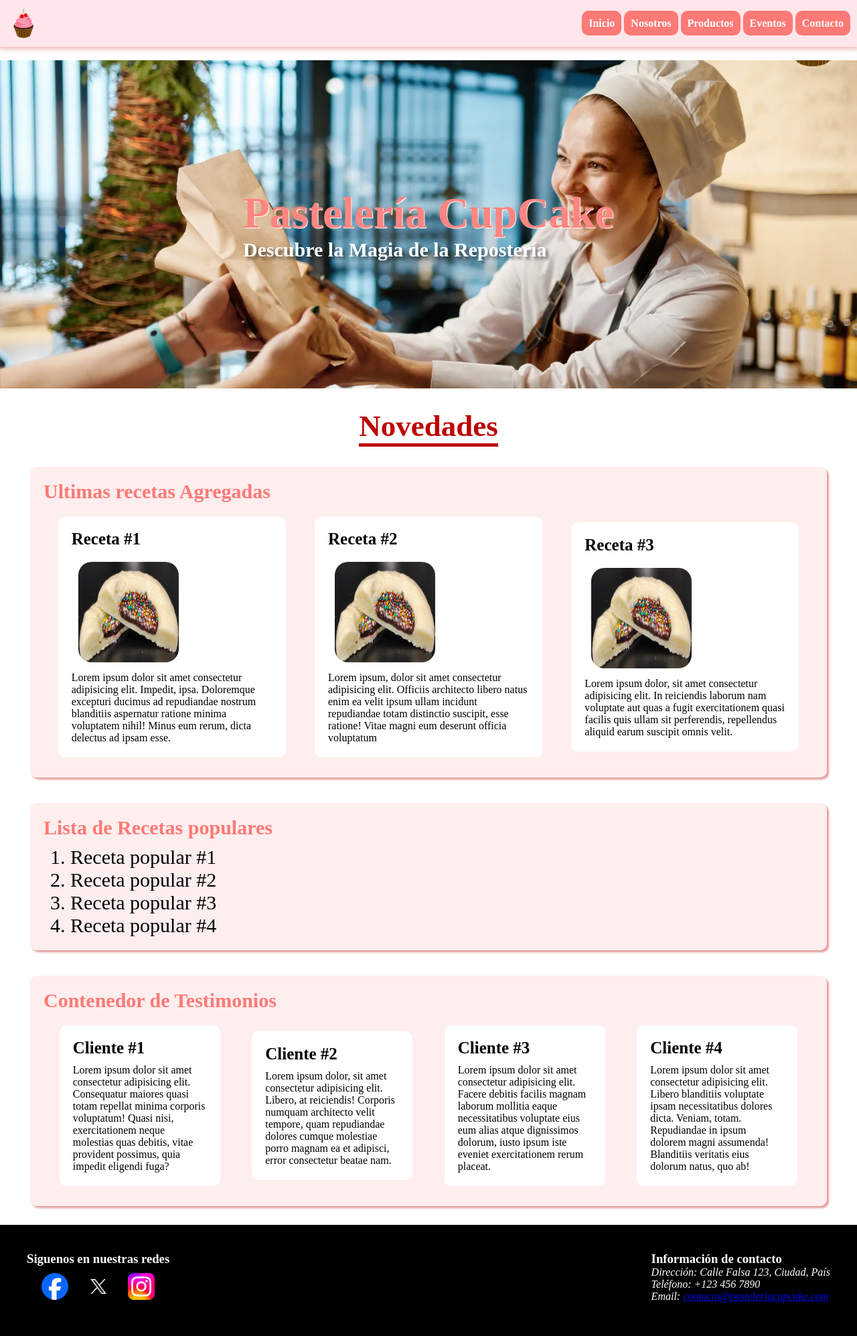
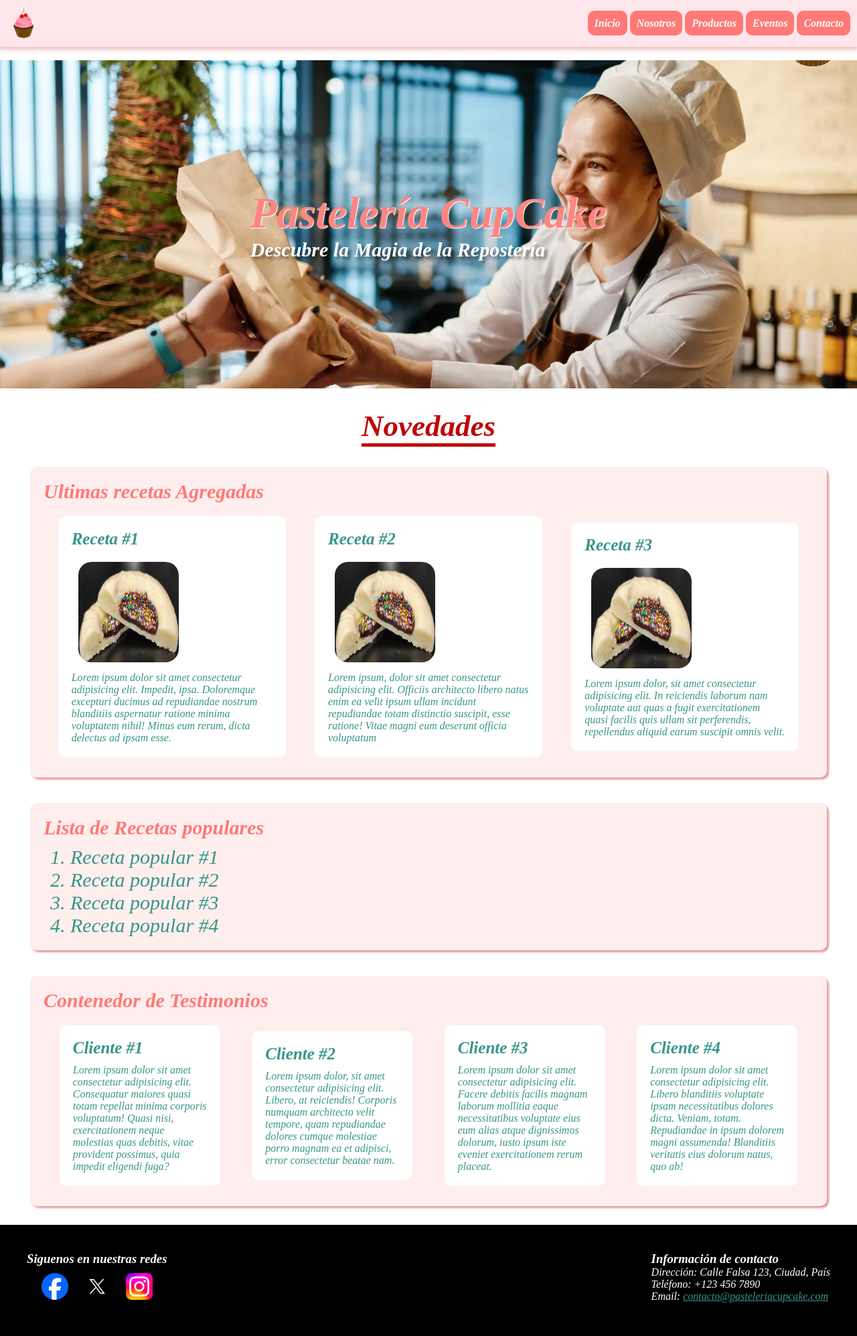
Before and after one commit to Alejandrom199/Reposteria_Page, a PHP site: page / in a window 1280 px wide. Shown: the whole page at 67% size. Run offline with PHP 8.4, Linux system fonts and the light colour scheme.

Commit message:
actualizacion con error foto index

```diff
--- a/styles/eventos-style.css
+++ b/styles/eventos-style.css
@@ -1,4 +1,6 @@
 *{
+    color: #379689;
+    font-style: italic;
     margin: 0;
 }
 .contenedor-header{
--- a/styles/index-style.css
+++ b/styles/index-style.css
@@ -1,4 +1,6 @@
 *{
+    color: #379689;
+    font-style: italic;
     margin: 0;
 }
 .contenedor-header{
@@ -25,7 +27,7 @@
 }
 
 .img-principal {
-    background-image: url('./img/pasteleria.png');
+    background-image: url('/img/pasteleria.png');
     background-position: center;
     background-repeat: no-repeat;
     background-size: cover;
--- a/styles/producto-style.css
+++ b/styles/producto-style.css
@@ -1,4 +1,6 @@
 *{
+    color: #379689;
+    font-style: italic;
     margin: 0;
 }
 .contenedor-header{
```
